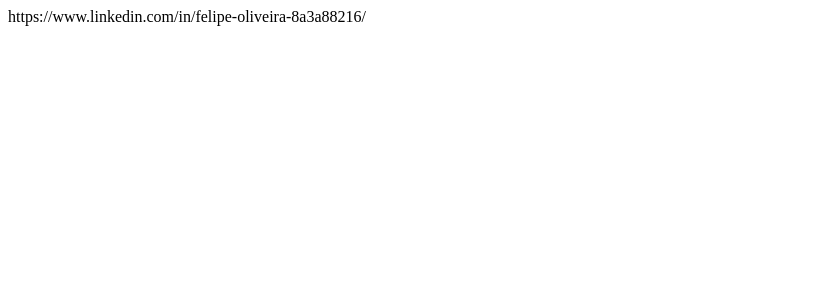
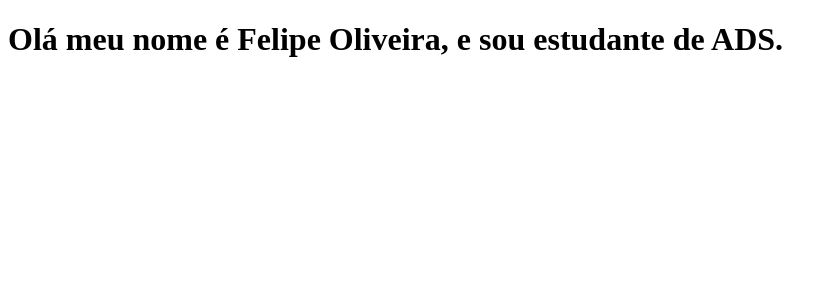
Before and after one commit to Felipeoliveeira/felipetech, a Next.js app: page / in a window 1280 px wide. Shown: the top 300 px of the page, without its empty margins (0-837 px from the left). Built offline with nearby package versions, Linux system fonts and the light colour scheme.

Commit message:
Apresentation

```diff
--- a/pages/index.js
+++ b/pages/index.js
@@ -1,6 +1,6 @@
 function funcao(){
 
-  return <a>https://www.linkedin.com/in/felipe-oliveira-8a3a88216/</a>
+  return <h1>Olá meu nome é Felipe Oliveira, e sou estudante de ADS.</h1>
 
 }
 export default funcao
```
